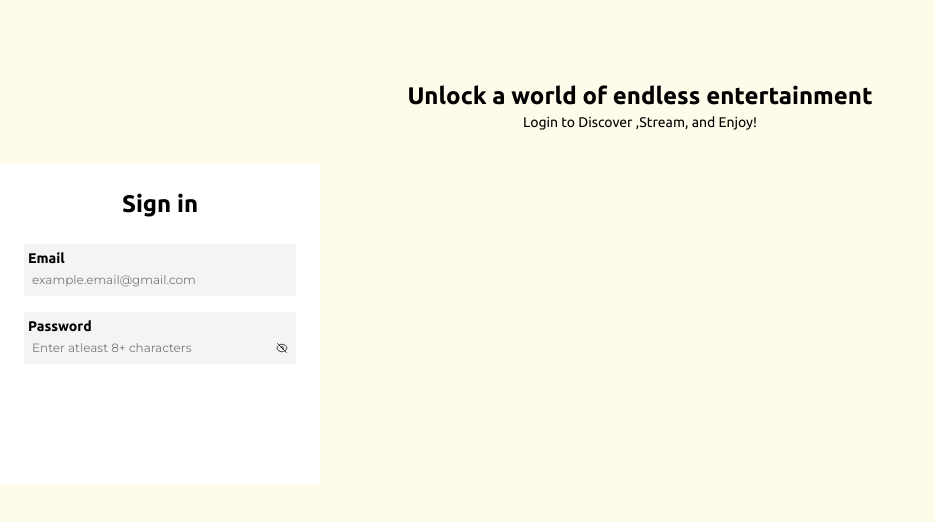
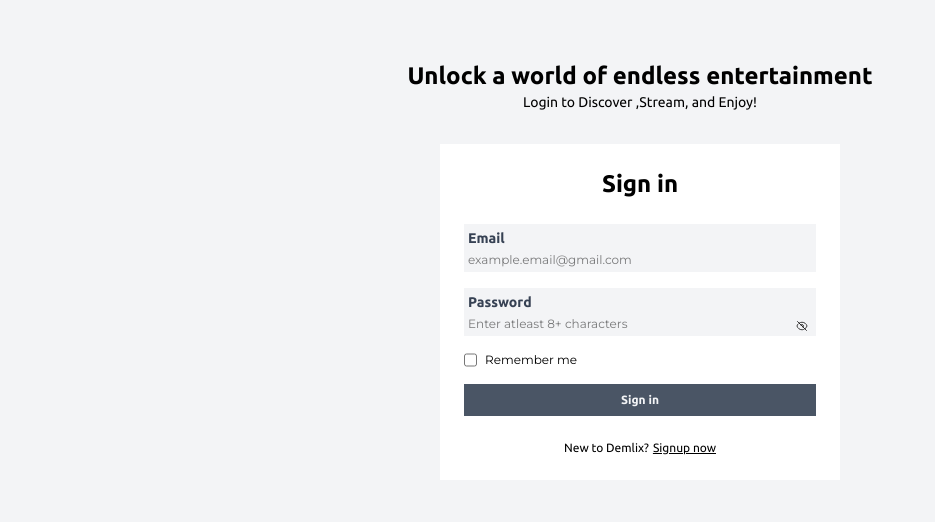
Before and after one commit to Demlew1/The-Movie-Database, a React (Vite) app: page / in a window 1280 px wide. Shown: the top 522 px of the page, without its empty margins (0-935 px from the left). Built offline with nearby package versions, Linux system fonts and the light colour scheme.

Commit message:
finished styling the signIn page

```diff
--- a/src/components/SignIn.jsx
+++ b/src/components/SignIn.jsx
@@ -1,28 +1,28 @@
 function SignIn() {
   return (
-    <div className="bg-amber-50 h-screen font-['Ubuntu'] flex flex-col gap-8">
-      <div className="text-center pt-20">
+    <div className="bg-gray-100 h-screen font-['Ubuntu'] flex flex-col gap-8">
+      <div className="text-center pt-15">
         <p className="font-['Ubuntu'] font-bold text-2xl">
           Unlock a world of endless entertainment
         </p>
         <p className="text-sm">Login to Discover ,Stream, and Enjoy!</p>
       </div>
-      <div className="bg-white p-6 size-80 flex flex-col">
+      <div className="bg-white self-center p-6 w-100 flex flex-col">
         <p className="font-bold text-2xl text-center pb-6">Sign in</p>
         <form className="flex flex-col gap-4">
-          <div className="flex flex-col bg-gray-100 p-1 pr-2">
-            <label className="font-bold text-sm">Email</label>
+          <div className="flex flex-col bg-gray-100 gap-1 p-1 pr-2">
+            <label className="font-bold text-gray-700 text-sm">Email</label>
             <input
-              className="font-['montserrat'] text-xs p-1"
+              className="font-['montserrat'] text-xs  focus:outline-none"
               type="text"
               placeholder="example.email@gmail.com"
             />
           </div>
-          <div className="flex flex-col bg-gray-100 p-1 pr-2">
-            <label className="font-bold text-sm">Password</label>
-            <div className="flex flex-row justify-between items-center">
+          <div className="flex flex-col gap-1 bg-gray-100 p-1 pr-2 ">
+            <label className="font-bold text-gray-700 text-sm">Password</label>
+            <div className="flex flex-row justify-between items-end">
               <input
-                className="font-['montserrat'] text-xs p-1 w-60"
+                className="font-['montserrat'] text-xs w-60 focus:outline-none"
                 type="text"
                 placeholder="Enter atleast 8+ characters"
               />
@@ -32,7 +32,7 @@ function SignIn() {
                 viewBox="0 0 24 24"
                 strokeWidth={1.5}
                 stroke="currentColor"
-                className="size-3"
+                className="size-3 cursor-pointer"
               >
                 <path
                   strokeLinecap="round"
@@ -42,6 +42,17 @@ function SignIn() {
               </svg>
             </div>
           </div>
+          <div className="flex flex-row gap-2 ">
+            <input className="cursor-pointer" type="checkbox" />
+            <p className="font-['montserrat'] text-xs">Remember me</p>
+          </div>
+          <button className="text-center bg-gray-600 text-gray-100 text-xs p-2 cursor-pointer font-bold hover:bg-gray-500 transition delay-10">
+            Sign in
+          </button>
+          <div className="text-xs flex flex-row gap-1 justify-center pt-2">
+            <p>New to Demlix?</p>
+            <button className="underline cursor-pointer">Signup now</button>
+          </div>
         </form>
       </div>
     </div>
```
